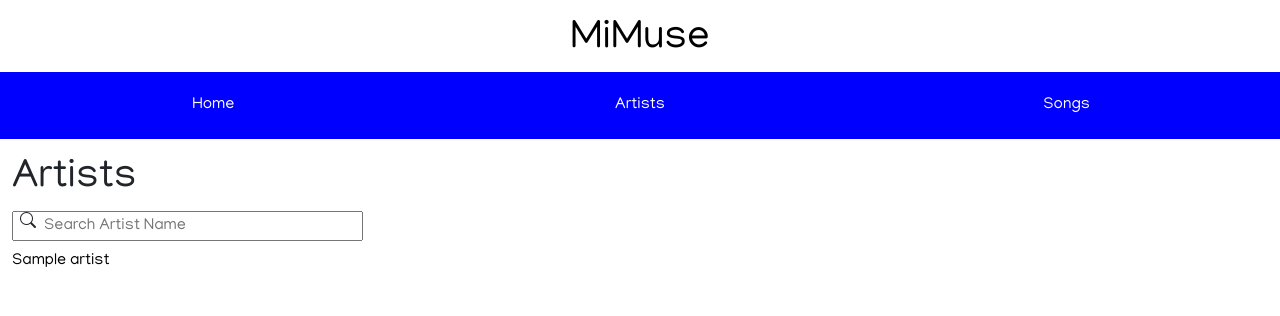
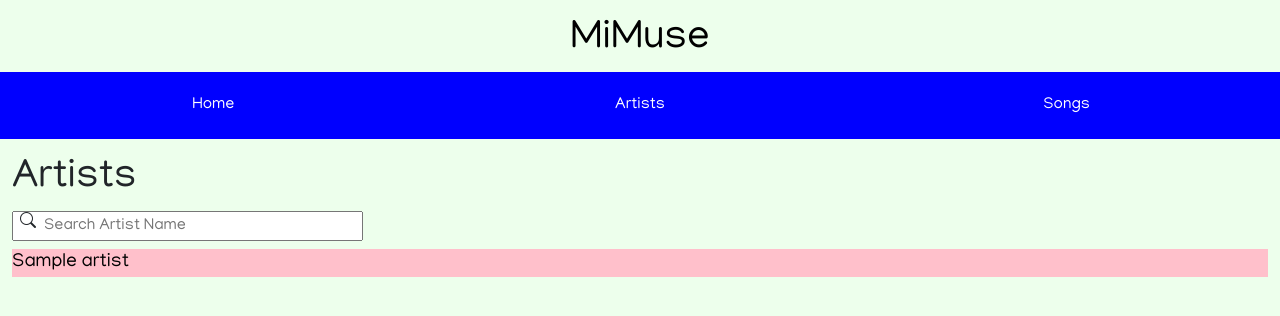
Before and after one commit to linjieyingg/songs, a Django app: template mimuse/artists/templates/artists/artist_list.html in a window 1280 px wide. Shown: the top 316 px of the page. Run offline with Django 5.2, Linux system fonts and the light colour scheme; the template is opened without the code that fills it: most values are stand-ins (such as "Sample title", 1, 10 or a date in 2020); some libraries are stand-ins or nearby versions.

Commit message:
css update

```diff
--- a/mimuse/artists/templates/artists/artist_list.html
+++ b/mimuse/artists/templates/artists/artist_list.html
@@ -13,10 +13,10 @@
     </form>
 </div>
 
-<div class="flex-container ">
+<div >
     <div class="test">
         {% for artist in object_list %}
-        <a href="{% url 'artists:artist_detail' artist.id %}">
+        <a href="{% url 'artists:artist_detail' artist.id %}" class="artist">
         {{ artist.name }}
         </a><br/>
         {% endfor %}
--- a/mimuse/core/static/css/main.css
+++ b/mimuse/core/static/css/main.css
@@ -145,3 +145,17 @@ audio{
 .faved:hover .favorited2 {
     display: inline;
 }
+
+.artist{
+  display:block;
+  font-size: larger;
+  background-color:pink;
+}
+
+.artist:hover{
+  background-color: grey;
+}
+
+body{
+  background-color: #EDFFEC;
+}
--- a/mimuse/core/templates/base.html
+++ b/mimuse/core/templates/base.html
@@ -4,7 +4,7 @@
 <html>
 
 {% block head %}
-<head>
+<head class="main">
     <title>MiMuse (Mini Music Base)</title>
     <link rel="icon" type="image/x-icon" href="{% static 'media/music-note-list.svg' %}">
     <link rel="stylesheet" href="https://fonts.googleapis.com/css?family=Manjari">
--- a/mimuse/core/templates/core/home.html
+++ b/mimuse/core/templates/core/home.html
@@ -4,14 +4,16 @@
 {% block content %}
 <h1 class="pt-3">Recommendations</h1>
     {% for song in songs_list %}
-        {% comment %} <div class="row pb-2">
+        {% comment %}
+        <div class="row pb-2">
             <audio controls style="width:50%;display:inline;">
                     <source src={{song.preview_url}} type="audio/mp3">
             </audio>
             <a style="display:inline;width:50%;vertical-align:text-bottom" href="{% url 'songs:song_detail' song.id %}">
                 {{ song.title }}
             </a>
-        </div> {% endcomment %}
+        </div>
+        {% endcomment %}
         <div class="py-2" style="font-size:x-large;">
             <div class="wrapper">
                 <div class="box2"><audio class="col" id="preview" controls>
--- a/mimuse/songs/templates/songs/album_list.html
+++ b/mimuse/songs/templates/songs/album_list.html
@@ -17,7 +17,7 @@
 </div>
 
     {% for album in object_list %}
-        <a href="{% url 'songs:album_detail' album.id %}">
+        <a href="{% url 'songs:album_detail' album.id %}" style="font-size:large;">
             {{ album.title }}
         </a><br/>
     {% endfor %}
--- a/mimuse/songs/templates/songs/favorites_list.html
+++ b/mimuse/songs/templates/songs/favorites_list.html
@@ -10,7 +10,7 @@
 
     {% for song in object_list %}
         {% if song.favorite == True %}
-            <a href="{% url 'songs:song_detail' song.id %}">
+            <a href="{% url 'songs:song_detail' song.id %}" style="font-size:large;">
                 {{ song.title }}
             </a><br/>
         {% endif %}
--- a/mimuse/songs/templates/songs/song_list.html
+++ b/mimuse/songs/templates/songs/song_list.html
@@ -29,7 +29,7 @@
 
     <div class="search">
         {% for song in object_list %}
-        <div class="py-2" style="font-size:medium;">
+        <div class="py-2" style="font-size:large;">
             <div class="wrapper">
                 <div class="box2"><audio class="col" id="preview" controls>
                     <source src={{song.preview_url}} type="audio/mp3">
```
Also changed, not shown: mimuse/artists/templates/artists/artist_detail.html (+4 -4 lines).
